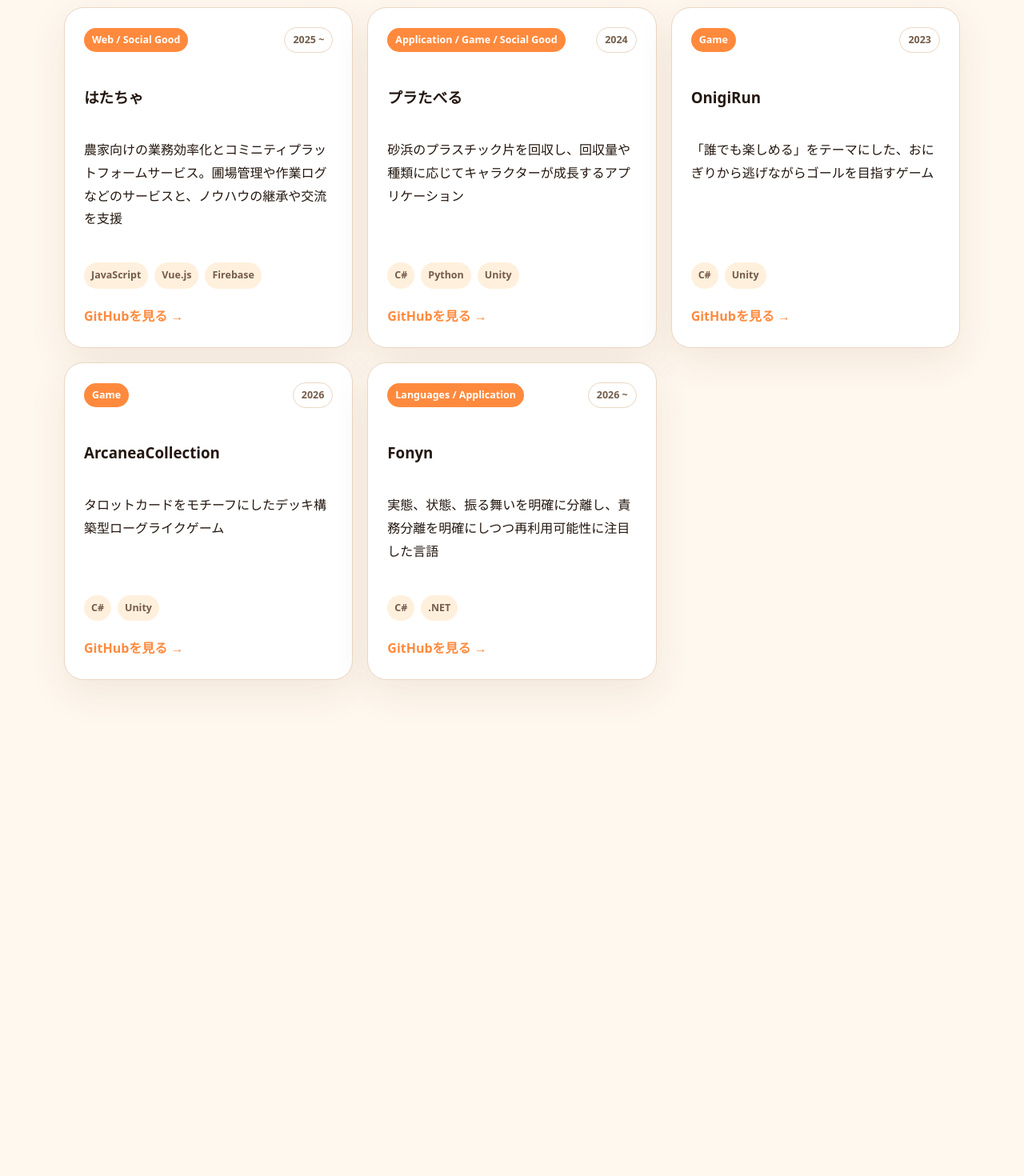
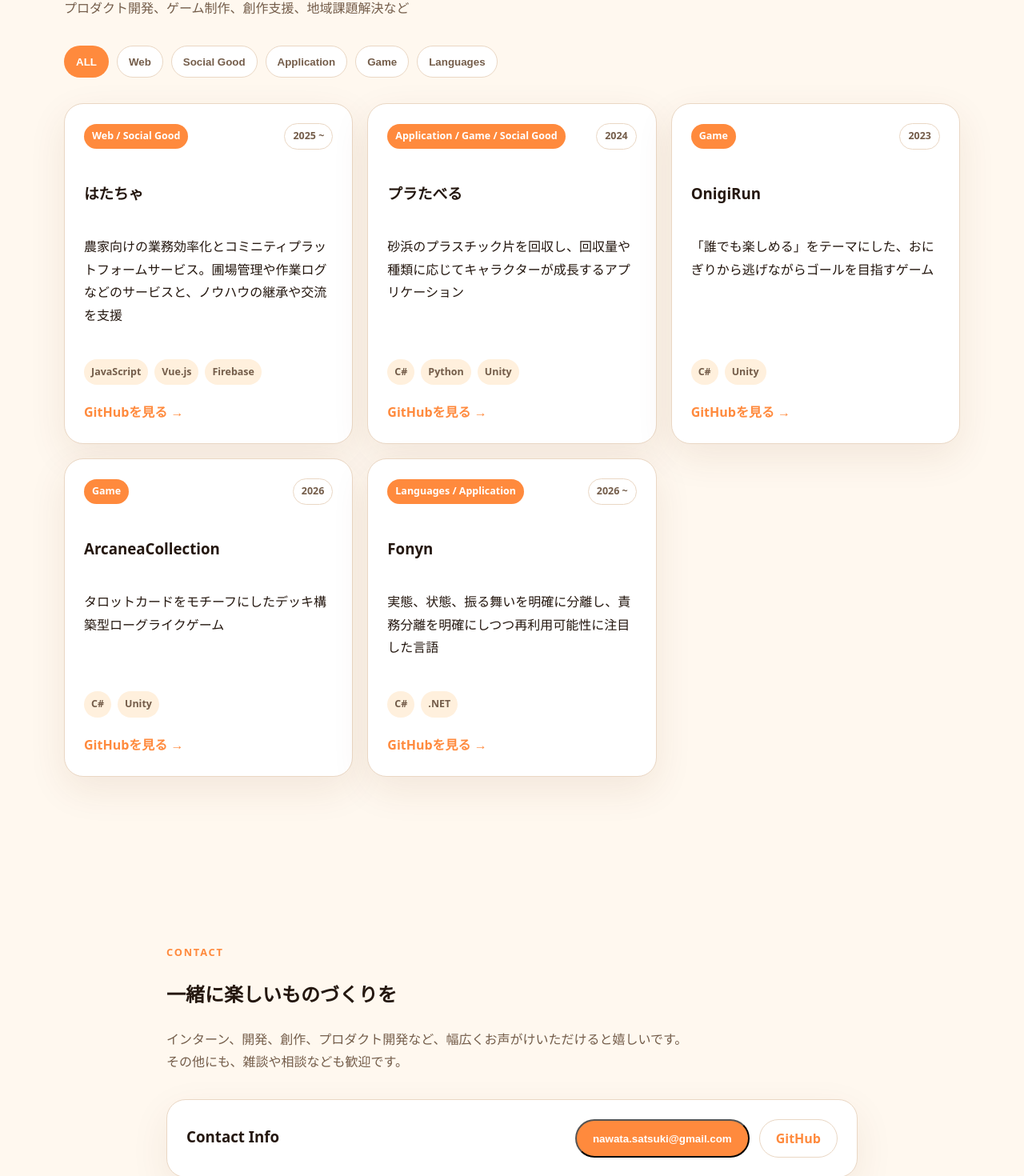
Before and after one commit to Karotte3500500/my-portfolio, a React (Vite) app: page / in a window 1280 px wide. Shown: the part 1777-3247 px from the top of the page at 80% size. Before the commit the page ends 2707 px from the top, so only its background shows below. Built offline with nearby package versions, Linux system fonts and the light colour scheme.

Commit message:
update works view & create contact view

```diff
--- /dev/null
+++ b/src/components/Contact.css
@@ -0,0 +1,55 @@
+.contact-section{
+	padding: 10%;
+}
+
+.contact-card{
+	display: grid;
+	grid-template-columns: 1fr auto;
+	gap: 24px;
+	align-items: center;
+
+	margin-top: 32px;
+	padding: 24px;
+
+	border: 1px solid #ead7c4;
+	border-radius: 24px;
+	background: white;
+	box-shadow: 0px 16px 48px rgba(103, 55, 25, 0.08);
+}
+
+
+.contact-card h3{
+	margin:0 0 4px;
+}
+
+.contact-card p{
+	margin:0;
+}
+
+.contact-actions{
+	display: flex;
+	gap: 12px;
+	flex-wrap: wrap;
+}
+
+.copy-status{
+	grid-column: 1 / -1;
+	font-size: 0.8rem;
+	min-height: 1.5em;
+	color: #ff8e3d;
+	font-weight: 800;
+}
+
+@media (max-width: 720px) {
+  .contact-card {
+    grid-template-columns: 1fr;
+  }
+
+  .contact-actions {
+    flex-direction: column;
+  }
+
+  .contact-actions .button {
+    width: 100%;
+  }
+}
--- a/src/components/Contact.tsx
+++ b/src/components/Contact.tsx
@@ -1,7 +1,54 @@
+import { useState } from "react";
+import "./Contact.css";
+
+const email = "nawata.satsuki@gmail.com"
+
 export default function Contact(): React.JSX.Element{
+    const [copyMessage, setCopyMessage] = useState<string>("");
+
+    async function copyEmailToClipboard(): Promise<void> {
+        try {
+            await navigator.clipboard.writeText(email);
+            setCopyMessage("メールアドレスをコピーしました: " + email);
+
+            setTimeout(() => {
+                setCopyMessage("");
+            }, 3000);
+        }
+        catch {
+            setCopyMessage("コピーに失敗しました。");
+        }
+    }
+
     return(
-        <section id="contact">
+        <section id="contact" className="section contact-section">
+            <div className="section-heading">
+                <p className="eyebrow">Contact</p>
+                <h2>一緒に楽しいものづくりを</h2>
+                <p>
+                    インターン、開発、創作、プロダクト開発など、幅広くお声がけいただけると嬉しいです。<br/>
+                    その他にも、雑談や相談なども歓迎です。
+                </p>
+            </div>
 
+            <div className="contact-card">
+                <h3>Contact Info</h3>
+
+                <div className="contact-actions">
+                    <button className="button primary" type="button" onClick={copyEmailToClipboard}>
+                        nawata.satsuki@gmail.com
+                    </button>
+                    <a
+                        className="button ghost"
+                        href="https://github.com/karotte3500500"
+                        target="_blank"
+                        rel="noopener noreferrer"
+                    >
+                        GitHub
+                    </a>
+                </div>
+                 {copyMessage && <p className="copy-status">{copyMessage}</p>}
+             </div>
         </section>
     );
 }
--- a/src/components/Hero.css
+++ b/src/components/Hero.css
@@ -16,18 +16,21 @@
 
 .gradient-text {
   color: #ff8a3d;
-  animation: blinkAndStop 1.5s step-end 1 forwards;
+  animation: blinkAndStop 2.2s step-end 1 forwards;
 }
 
 .gradient-text2 {
   color: #ff8a3d;
-  animation: blinkAndStop 1.7s step-end 1 forwards;
+  animation: blinkAndStop 2.7s step-end 1 forwards;
+}
+
+.gradient-text3 {
+  animation: blinkAndStop 1.4s step-end 1 forwards;
 }
 
 .blink-1 {
-  animation: blinkAndStop1 1.5s step-end 1 forwards;
+  animation: blinkAndStop1 1.9s step-end 1 forwards;
 }
-
 
 .hero-lead {
   max-width: 720px;
@@ -112,23 +115,22 @@
   40% {color: #ff8a3d; font-size: clamp(3.2rem, 8vw, 6.8rem);}
 
   80% {color: #4b3a26; font-size: clamp(4.2rem, 9vw, 7.8rem);}
-  100% {color: #ff8a3d; font-size: clamp(3.2rem, 8vw, 6.8rem);}
 }
 
 @keyframes blinkAndStop1 {
   0% {color: #745d4a;}
 
   0.5% {color: #4b3a26; font-size: 20px;}
-  1% {color: #57f413; font-size: 10px;}
+  1% {color: #f4c313; font-size: 10px;}
 
   1.5% {color: #4b3a26; font-size: 60px;}
   2% {color: #edaa1b; font-size: 30px;}
 
   4% {color: #282422; font-size: 20px;}
-  8% {color: #ff8a3d; font-size: 40px;}
+  8% {color: #23e340; font-size: 40px;}
 
   12% {color: #4b3a26; font-size: 50px;}
-  16% {color: #355345; font-size: 20px;}
+  16% {color: #149da7; font-size: 20px;}
 
   30% {color: #4b3a26; font-size: 50px;}
   40% {color: #ff8a3d; font-size: 50px;}
--- a/src/components/Hero.tsx
+++ b/src/components/Hero.tsx
@@ -6,7 +6,7 @@ export default function Hero(): React.JSX.Element{
             <div className="hero-content">
                 <p className="eyebrow">Developer / Designer / World-builder</p>
 
-                <h1>
+                <h1 className="gradient-text3">
                     技術で<br/>
                     <span className="gradient-text">社会問題</span>と<span className="gradient-text2"><br/>
                     創作</span>を<br/>
@@ -30,17 +30,17 @@ export default function Hero(): React.JSX.Element{
                     <dl className="main-stats">
                         <div>
                             <dt>Focus</dt>
-                            <dd>Web Development, Game Development</dd>
+                            <dd>Web Development / Game Development</dd>
                         </div>
 
                         <div>
-                            <dt>Main</dt>
-                            <dd>C#, TypeScript</dd>
+                            <dt>Main Languages</dt>
+                            <dd>C# / TypeScript</dd>
                         </div>
 
                         <div>
                             <dt>Style</dt>
-                            <dd>Focus on the 'what' ？？？？.</dd>
+                            <dd>"Focus on the "What", not just the "How"."</dd>
                         </div>
                     </dl>
                 </aside>
--- a/src/components/WorkCard.tsx
+++ b/src/components/WorkCard.tsx
@@ -1,9 +1,10 @@
-import type {Work} from "../data/works";
+import type { Work } from "../data/works";
 import "./Works.css";
 
 type WorkCardProps = {
     work: Work;
 };
+
 
 export default function WorkCard({ work }: WorkCardProps): React.JSX.Element{
     return(
--- a/src/components/Works.css
+++ b/src/components/Works.css
@@ -95,6 +95,39 @@
   text-underline-offset: 4px;
 }
 
+.filter-btns {
+  display: flex;
+  flex-wrap: wrap;
+  gap: 10px;
+  margin: 32px 0 24px;
+}
+
+.filter-btn {
+  min-height: 40px;
+  padding: 0 14px;
+
+  border: 1px solid #ead7c4;
+  border-radius: 999px;
+
+  background: white;
+  color: #745d4a;
+
+  font-weight: 800;
+  cursor: pointer;
+
+  transition: background 0.2s ease, color 0.2s ease, transform 0.2s ease;
+}
+
+.filter-btn:hover {
+  transform: translateY(-2px);
+}
+
+.filter-btn.active {
+  border-color: transparent;
+  background: #ff8a3d;
+  color: white;
+}
+
 @media (max-width: 960px) {
   .works-grid {
     grid-template-columns: repeat(2, 1fr);
--- a/src/components/Works.tsx
+++ b/src/components/Works.tsx
@@ -1,15 +1,44 @@
-import { works } from "../data/works";
+import { useState } from "react";
+import { works, getCategoryUsed } from "../data/works";
+import type { ProductCategory } from "../data/ProductCategory";
 import WorkCard from "./WorkCard";
 import "./Works.css";
 
+type filterCategory = "ALL" | ProductCategory;
+
 export default function Works(): React.JSX.Element{
+    const [filterCategory, setFilterCategory] = useState<filterCategory>("ALL");
+
+    const selectedWorks =
+        filterCategory === "ALL" ? works :
+        works.filter((work) => work.category.includes(filterCategory));
+
     return(
         <section id="works" className="section">
-            <p className="eyebrow">Works</p>
-            <h2>制作実績</h2>
+            <div className="section-heading">
+                <p className="eyebrow">Works</p>
+                <h2>制作実績</h2>
+                <p>
+                    プロダクト開発、ゲーム制作、創作支援、地域課題解決など
+                </p>
+            </div>
+
+            <div className="filter-btns">
+                {
+                    (["ALL", ...getCategoryUsed()] as const).map((category) => (
+                        <button
+                            key={category}
+                            className={filterCategory === category ? "filter-btn active" : "filter-btn"}
+                            onClick={() => setFilterCategory(category)}
+                        >
+                            {category}
+                        </button>
+                    ))
+                }
+            </div>
 
             <div className="works-grid">
-                { works.map( (work) => (
+                { selectedWorks.map( (work) => (
                     <WorkCard key={work.title} work={work}/>
                 ))}
             </div>
--- a/src/data/works.ts
+++ b/src/data/works.ts
@@ -8,6 +8,14 @@ export type Work = {
     description: string;
     technologies: Tech[];
     link?: string;
+}
+
+export function getCategoryUsed(): ProductCategory[] {
+    const tags = new Set<ProductCategory>();
+    works.forEach(work => {
+        work.category.forEach(tag => tags.add(tag));
+    });
+    return Array.from(tags);
 }
 
 export const works: Work[] = [
```
